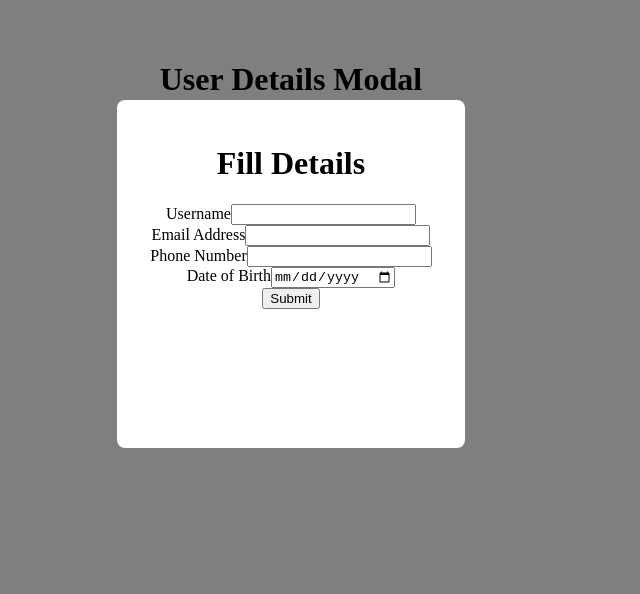
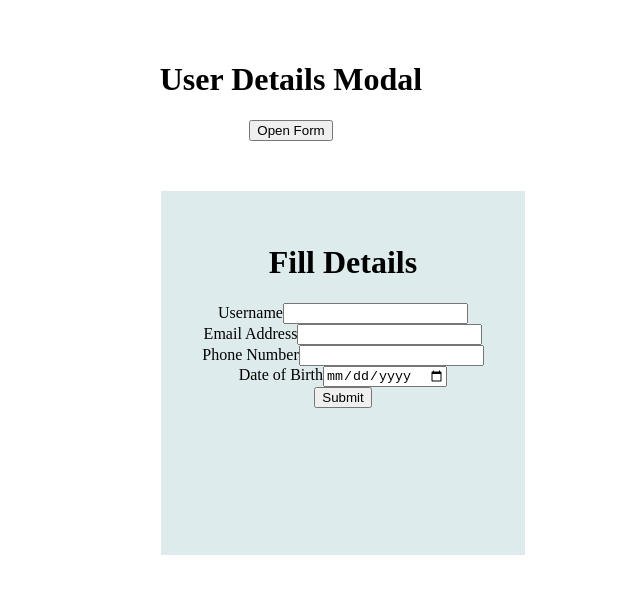
Before and after one commit to nikhilnikam619/xmodal, a React (Vite) app: page / in a window 1280 px wide. Both pictures are taken after a click on the button "Open Form". Shown: the top 594 px of the page, without its empty margins (349-989 px from the left). Built offline with nearby package versions, Linux system fonts and the light colour scheme.

Commit message:
code changed

```diff
--- a/src/App.css
+++ b/src/App.css
@@ -8,23 +8,13 @@
 .modal-content{
     max-width: 300px;
     height: 300px;
-    background-color: rgb(234, 230, 225);
-  margin-top: 200px;
-  margin-left: 520px;
+    background-color: rgb(222, 235, 236);
+  margin-top: 50px;
+  margin-left: 470px;
   padding: 2rem;
   text-align: center;
 
 
-}
-
-.modal-content {
-  background: white;
-  padding: 24px;
-  border-radius: 8px;
-  width: 400px;
-  margin: 100px auto;
-  z-index: 1301; /* Must be higher than the backdrop */
-  position: relative;
 }
 
 /*
--- a/src/App.jsx
+++ b/src/App.jsx
@@ -1,182 +1,5 @@
-// import { useState } from 'react'
-// import './App.css'
-// import {  Modal } from '@mui/material';
-// function App() {
-//   const [formdata,setFormdata]=useState({})
-//     const [isModalOpen, setIsModalOpen] = useState(false);
-
-//   const openModal = () => setIsModalOpen(true);
-//   const closeModal = () => setIsModalOpen(false);
-
-// const getdata=(e)=>{
-
-// const {id,value}=e.target
-
-
-
-// setFormdata((prev)=>({
-
-//  ...prev,
-//  [id]:value
-
-// }))
-
-
-
-// }
-
-
-//   function datahandler(e){
-// //alert("csdc")
-//     if(Number(formdata.phone.length)===10){
-//       e.preventDefault()
-//       //setFormdata({username:"",email:"",dob:"",phone:""})
-
-
-//     }
-
-//     else{
-//       alert("Invalid phone number. Please enter a 10-digit phone number.")
-//     }
-
-//     if(checkdob(formdata.dob)){
-
-//        e.preventDefault()
-
-//     }
-
-//     else{
-//       alert("Invalid date of birth. Date of birth cannot be in the future")
-//     }
-
-
-
-
-
-//   }
-
-
-//   function checkdob(dob){
-
-//     const todate=new Date()
-//     const indate=new Date(dob)
-
-
-
-//     if(indate.getTime()>todate.getTime()) return false
-
-//     return true
-
-
-//   }
-
-
-//   return (
-//     <>
-
-// <div className={isModalOpen?"modal":""}>
-//       <h1>User Details Modal</h1>
-//       <button onClick={openModal}>Open Form</button>
-//      <Modal  open={isModalOpen} onClose={closeModal}   aria-labelledby="modal-title"
-//   aria-describedby="modal-description"
-//  ><div className="modal-content" onClick={(e) => e.stopPropagation()} >
-//         <h1>Fill Details</h1>
-//         <form action="" onSubmit={datahandler}>
-//           <label htmlFor="">Username</label>
-//           <input type="text"  id='username' required value={formdata.id}  onChange={getdata}/><br />
-//           <label htmlFor="">Email Address</label>
-//           <input type="email" id='email'required value={formdata.id}  onChange={getdata}/><br />
-//           <label htmlFor="">Phone Number</label>
-//           <input type="number" id='phone' required value={formdata.id}  onChange={getdata}/><br />
-//           <label htmlFor="">Date of Birth</label>
-//           <input type="date" id='dob' required value={formdata.id}  onChange={getdata}/><br />
-//           <button className='submit-button' >Submit</button>
-//         </form>
-
-
-//       </div>
-// </Modal>
-// </div>
-
-//     </>
-//   )
-// }
-
-// export default App
-
-
-// import { useState } from 'react'
-// import './App.css'
-// import { Modal } from '@mui/material'
-
-// function App() {
-//   const [formdata, setFormdata] = useState({})
-//   const [isModalOpen, setIsModalOpen] = useState(false)
-
-//   const openModal = () => setIsModalOpen(true)
-//   const closeModal = () => setIsModalOpen(false)
-
-//   const getdata = (e) => {
-//     const { id, value } = e.target
-//     setFormdata((prev) => ({ ...prev, [id]: value }))
-//   }
-
-//   function datahandler(e) {
-//     e.preventDefault()
-
-//     if (Number(formdata.phone?.length) !== 10) {
-//       alert("Invalid phone number. Please enter a 10-digit phone number.")
-//       return
-//     }
-
-//     if (!checkdob(formdata.dob)) {
-//       alert("Invalid date of birth. Date of birth cannot be in the future")
-//       return
-//     }
-
-
-//     alert("Form submitted successfully!")
-//     setFormdata({})
-//     setIsModalOpen(false)
-//   }
-
-//   function checkdob(dob) {
-//     const today = new Date()
-//     const inputDate = new Date(dob)
-//     return inputDate.getTime() <= today.getTime()
-//   }
-
-//   return (
-//     <>
-//       <div className={isModalOpen ? "modal" : ""}>
-//         <h1>User Details Modal</h1>
-//         <button data-testid="open-modal-button" onClick={openModal}>Open Form</button>
-
-//         <Modal open={isModalOpen} onClose={closeModal} aria-labelledby="modal-title" aria-describedby="modal-description">
-//           <div className="modal-content" onClick={(e) => e.stopPropagation()} data-testid="modal">
-//             <h1>Fill Details</h1>
-//             <form onSubmit={datahandler}>
-//               <label>Username</label>
-//               <input type="text" id="username" required value={formdata.username || ""} onChange={getdata} /><br />
-//               <label>Email Address</label>
-//               <input type="email" id="email" required value={formdata.email || ""} onChange={getdata} /><br />
-//               <label>Phone Number</label>
-//               <input type="number" id="phone" required value={formdata.phone || ""} onChange={getdata} /><br />
-//               <label>Date of Birth</label>
-//               <input type="date" id="dob" required value={formdata.dob || ""} onChange={getdata} /><br />
-//               <button className="submit-button">Submit</button>
-//             </form>
-//           </div>
-//         </Modal>
-//       </div>
-//     </>
-//   )
-// }
-
-// export default App
 import { useState } from 'react';
 import './App.css';
-import { Modal, Box } from '@mui/material';
 
 function App() {
   const [formdata, setFormdata] = useState({});
@@ -192,8 +15,8 @@ function App() {
 
   const checkdob = (dob) => {
     const today = new Date();
-    const input = new Date(dob);
-    return input.getTime() <= today.getTime();
+    const inputDate = new Date(dob);
+    return inputDate.getTime() <= today.getTime();
   };
 
   const datahandler = (e) => {
@@ -232,20 +55,9 @@ function App() {
         Open Form
       </button>
 
-      <Modal
-        open={isModalOpen}
-        onClose={closeModal}
-        aria-labelledby="modal-title"
-        aria-describedby="modal-description"
-      >
-        {/* outer div for Cypress - "modal" */}
-        <div className="modal" onClick={closeModal}>
-          {/* inner div for form - "modal-content" */}
-          <div
-            className="modal-content"
-            data-testid="modal"
-            onClick={(e) => e.stopPropagation()} // prevents closing when clicking inside
-          >
+      {isModalOpen && (
+        <div className="modal" onClick={closeModal} data-testid="modal">
+          <div className="modal-content" onClick={(e) => e.stopPropagation()}>
             <h1>Fill Details</h1>
             <form onSubmit={datahandler}>
               <label>Username</label>
@@ -284,7 +96,7 @@ function App() {
             </form>
           </div>
         </div>
-      </Modal>
+      )}
     </>
   );
 }
```
